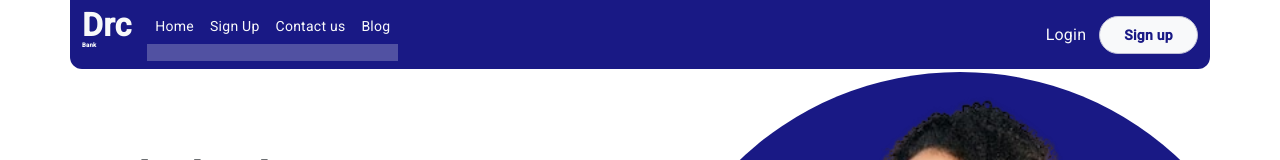
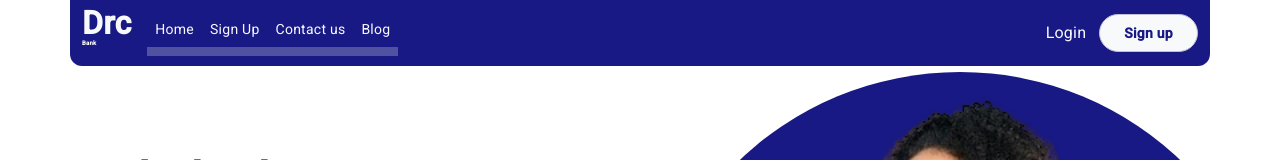
Before and after one commit to josephadeshola/Bank-App, an Angular app: page / in a window 1280 px wide. Shown: the top 160 px of the page. Built offline with nearby package versions, Linux system fonts and the light colour scheme.

Commit message:
input code

```diff
--- a/src/app/layout/home/home.component.html
+++ b/src/app/layout/home/home.component.html
@@ -23,21 +23,21 @@
               <ul class="navbar-nav me-auto mb-2 mb-lg-0">
                 <li class="nav-item">
                   <a class="nav-link text-light " aria-current="page" routerLink="/">Home</a>
-                  <hr class="bg-light text-light py-2">
+                  <hr class="bg-light text-light py-1">
                 </li>
                 <li class="nav-item">
                   <a class="nav-link text-light  font-semibold" routerLink="/create">Sign Up</a>
-                  <hr class="bg-light text-light py-2">
+                  <hr class="bg-light text-light py-1">
 
                 </li>
                 <li class="nav-item">
                   <a class="nav-link text-light font-semibold">Contact us</a>
-                  <hr class="bg-light text-light py-2">
+                  <hr class="bg-light text-light py-1">
 
                 </li>
                 <li class="nav-item">
                   <a class="nav-link text-light  font-semibold">Blog</a>
-                  <hr class="bg-light text-light py-2">
+                  <hr class="bg-light text-light py-1">
 
                 </li>
               </ul>
```
